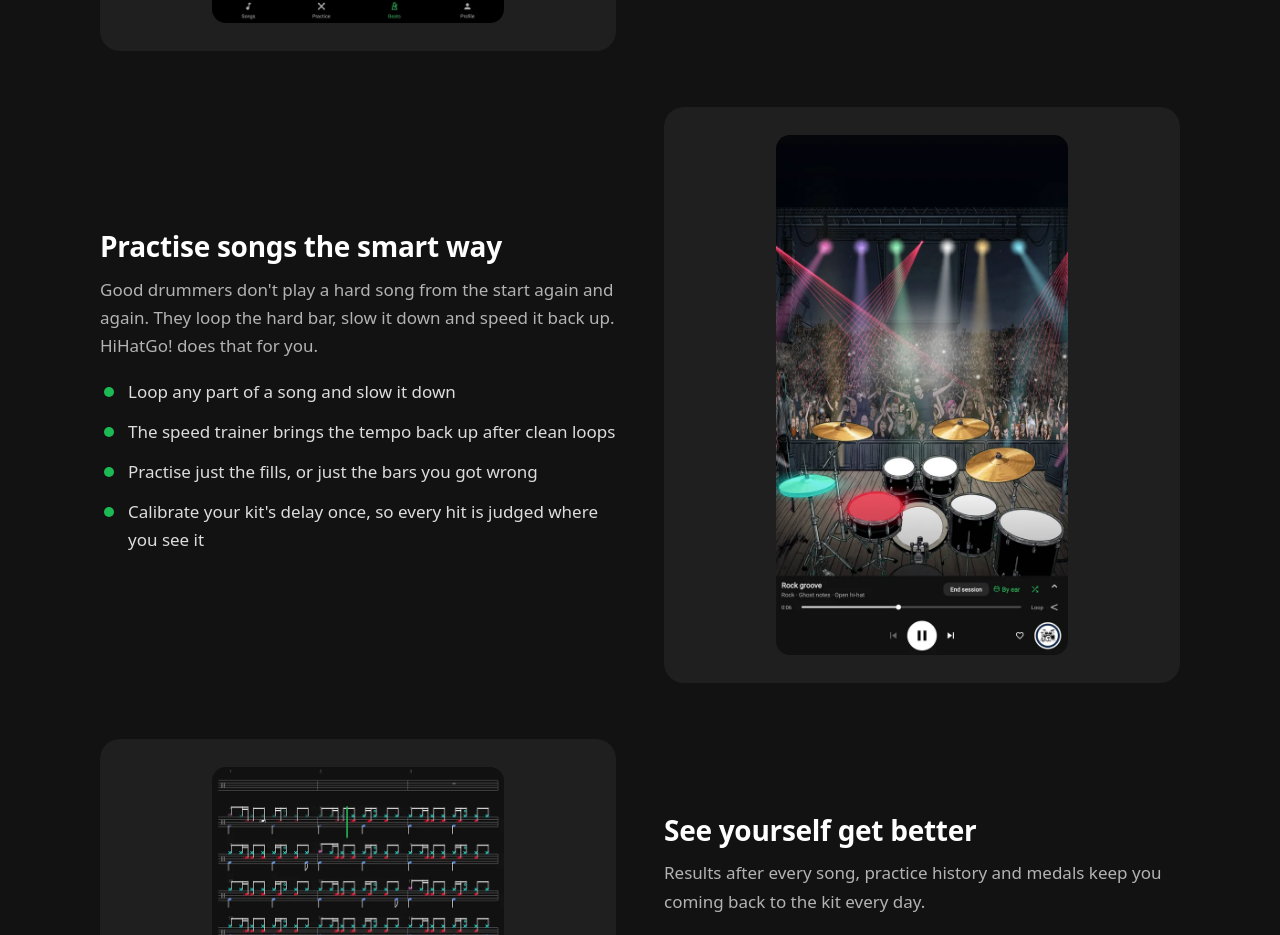
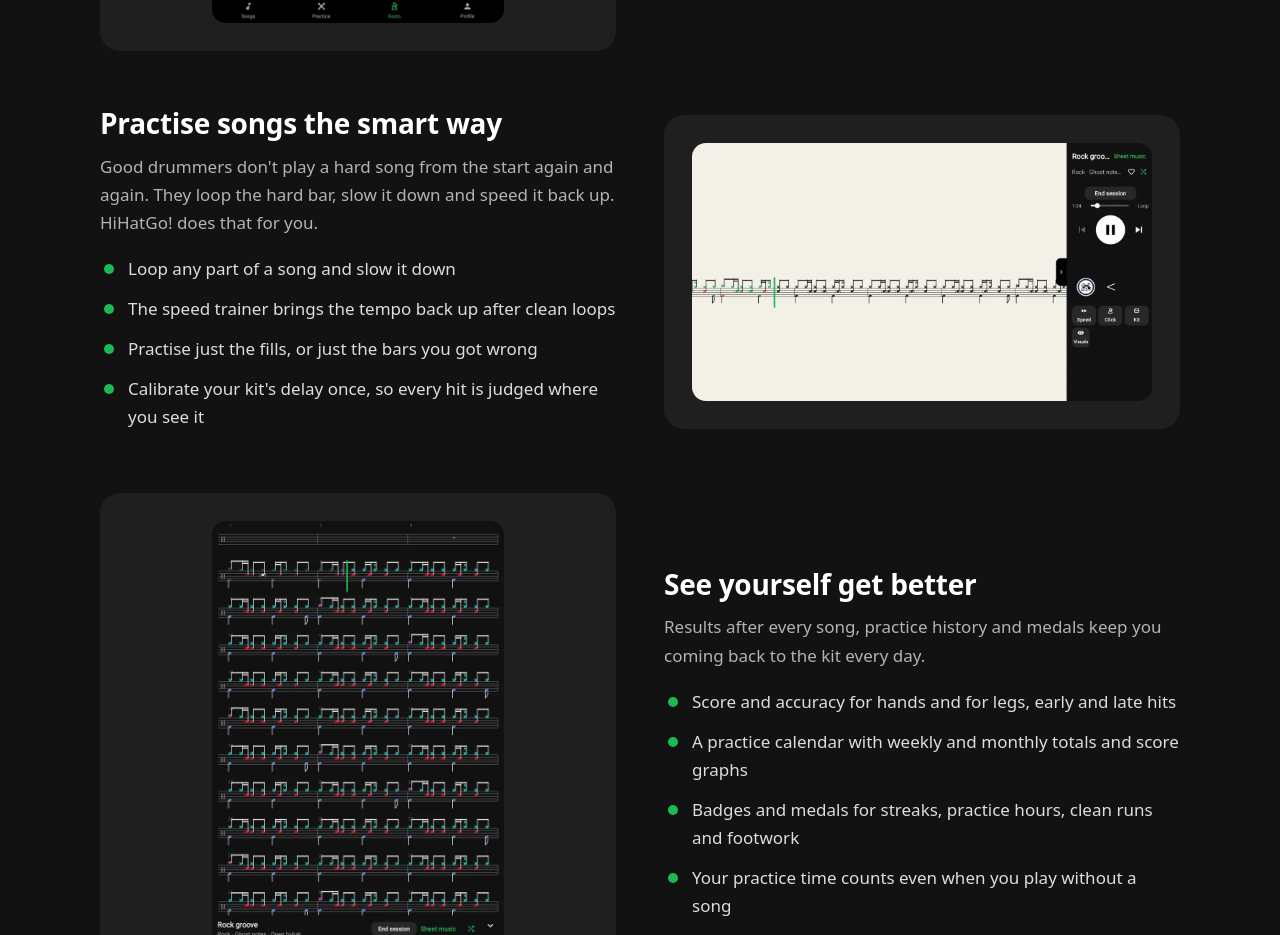
Before and after one commit to ondrejcico-svg/hihatgo-website, a plain HTML site: page index.html in a window 1280 px wide. Shown: the part 3514-4449 px from the top of the page. Drawn offline with Linux system fonts and the light colour scheme.

Commit message:
Smart practice section: loop/speed screenshot instead of the stage

```diff
--- a/index.html
+++ b/index.html
@@ -153,7 +153,7 @@ speed it back up. HiHatGo! does that for you.</p>
 <li>Calibrate your kit's delay once, so every hit is judged where you see it</li>
 </ul>
 </div>
-<div class="fpic"><img src="img/06_by_ear_stage.webp" alt="Playing by ear on a concert stage" width="640" height="1138" loading="lazy"></div>
+<div class="fpic"><img src="img/04_note_sheet_line.webp" alt="A song with the Loop slider and the Speed button" width="640" height="1138" loading="lazy"></div>
 </div>
 
 <div class="feature flip">
```
